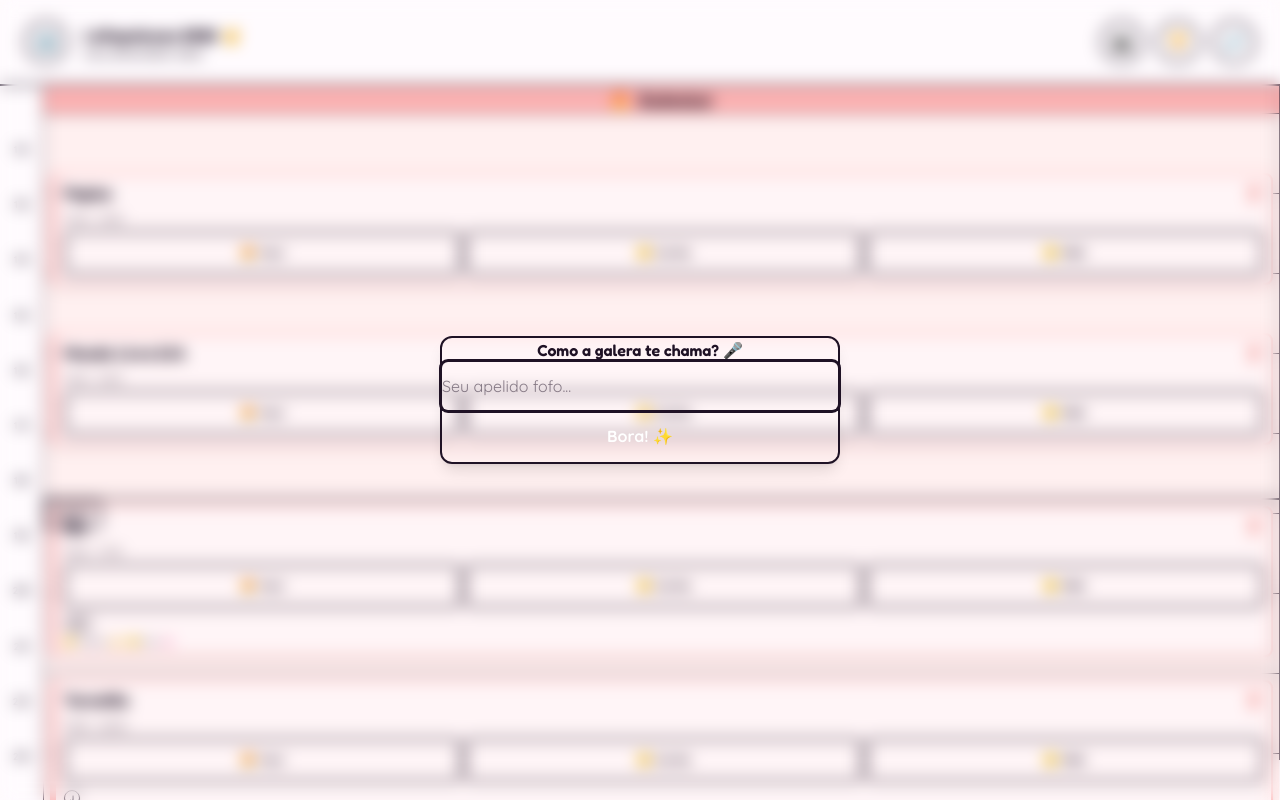
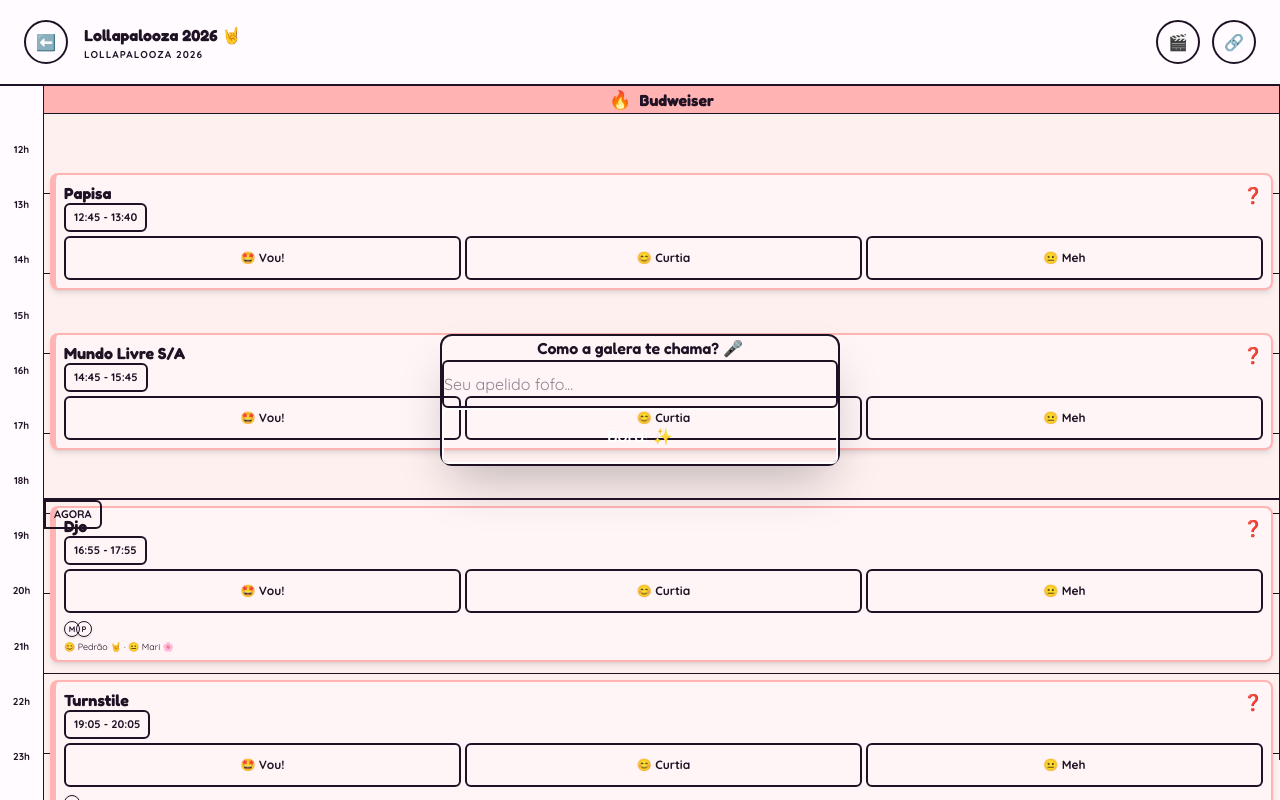
Before and after one commit to Teco-Bortolatto/ShowYuppie, a Next.js app: page /festival/1 in a window 1280 px wide. Built offline with nearby package versions, Linux system fonts and the light colour scheme.

Commit message:
UI: remove ranking, add color to share + time

```diff
--- a/src/app/festival/[id]/page.tsx
+++ b/src/app/festival/[id]/page.tsx
@@ -3,7 +3,6 @@
 import { use, useEffect, useState } from "react";
 import { Board } from "@/components/Board";
 import { NicknameModal } from "@/components/NicknameModal";
-import { RankingModal } from "@/components/RankingModal";
 import { RecapModal } from "@/components/RecapModal";
 import Link from "next/link";
 
@@ -16,10 +15,8 @@
   const [festivalName, setFestivalName] = useState("Lollapalooza 2026 🤘");
   const [toast, setToast] = useState<string | null>(null);
   const [nickname, setNickname] = useState<string | null>(null);
-  const [isRankingOpen, setIsRankingOpen] = useState(false);
   const [isRecapOpen, setIsRecapOpen] = useState(false);
   const [isShareOpen, setIsShareOpen] = useState(false);
-  const [votes, setVotes] = useState<any>({});
 
   useEffect(() => {
     const savedName = localStorage.getItem("user_nickname");
@@ -30,17 +27,6 @@
       const data = JSON.parse(savedFestival);
       setFestivalName(data.name);
     }
-
-    const savedVotes = localStorage.getItem(`festival_votes_${id}`);
-    if (savedVotes) setVotes(JSON.parse(savedVotes));
-
-    const handleStorageChange = () => {
-      const updatedVotes = localStorage.getItem(`festival_votes_${id}`);
-      if (updatedVotes) setVotes(JSON.parse(updatedVotes));
-    };
-
-    window.addEventListener("storage", handleStorageChange);
-    return () => window.removeEventListener("storage", handleStorageChange);
   }, [id]);
 
   const copyLink = async () => {
@@ -82,19 +68,6 @@
           </button>
 
           <button
-            onClick={() => {
-              const currentVotes = localStorage.getItem(`festival_votes_${id}`);
-              if (currentVotes) setVotes(JSON.parse(currentVotes));
-              setIsRankingOpen(true);
-            }}
-            className="w-11 h-11 rounded-full bg-yellow-lt border-2 border-yellow text-yellow-dk hover:bg-yellow active:scale-95 transition-all flex items-center justify-center"
-            title="Ranking"
-            aria-label="Ranking"
-          >
-            🏆
-          </button>
-
-          <button
             onClick={() => setIsShareOpen(true)}
             className="w-11 h-11 rounded-full bg-lilac-lt border-2 border-lilac text-lilac-dk hover:bg-pink-lt active:scale-95 transition-all flex items-center justify-center"
             title="Compartilhar"
@@ -122,13 +95,6 @@
 
       <NicknameModal onSave={setNickname} />
 
-      {isRankingOpen && (
-        <RankingModal
-          votes={votes}
-          onClose={() => setIsRankingOpen(false)}
-        />
-      )}
-
       {isRecapOpen && (
         <RecapModal
           festivalId={id}
@@ -137,8 +103,8 @@
       )}
 
       {isShareOpen && (
-        <div className="fixed inset-0 z-[120] bg-text/40 backdrop-blur-sm flex items-end justify-center p-4">
-          <div className="w-full max-w-[420px] bg-bg-el border-2 border-border rounded-xl p-4 animate-bounce-in">
+        <div className="fixed inset-0 z-[120] bg-bg flex items-end justify-center p-4">
+          <div className="w-full max-w-[420px] bg-pink-lt border-2 border-lilac rounded-xl p-4 animate-bounce-in shadow-2xl">
             <div className="flex items-start justify-between gap-3">
               <div className="flex flex-col gap-1">
                 <div className="text-h3 font-fredoka font-bold text-text">
@@ -150,7 +116,7 @@
               </div>
               <button
                 onClick={() => setIsShareOpen(false)}
-                className="w-11 h-11 rounded-full border-2 border-border bg-bg-sk text-text flex items-center justify-center active:scale-95 transition-all"
+                className="w-11 h-11 rounded-full border-2 border-lilac bg-bg-el text-text flex items-center justify-center active:scale-95 transition-all"
                 aria-label="Fechar"
               >
                 ✕
@@ -161,7 +127,7 @@
               <input
                 readOnly
                 value={typeof window !== "undefined" ? window.location.href : ""}
-                className="w-full bg-bg-sk border-2 border-border rounded-md px-3 py-3 text-small font-nunito text-text"
+                className="w-full bg-bg-el border-2 border-lilac rounded-md px-3 py-3 text-small font-nunito text-text"
                 aria-label="Link do festival"
               />
               <div className="flex gap-3">
@@ -173,7 +139,7 @@
                 </button>
                 <button
                   onClick={() => setIsShareOpen(false)}
-                  className="flex-1 bg-transparent border-2 border-lilac text-lilac-dk rounded-md py-3 text-body font-nunito font-bold active:scale-95 transition-all"
+                  className="flex-1 bg-bg-el border-2 border-lilac text-lilac-dk rounded-md py-3 text-body font-nunito font-bold active:scale-95 transition-all"
                 >
                   Fechar
                 </button>
--- a/src/components/Board.tsx
+++ b/src/components/Board.tsx
@@ -141,7 +141,7 @@
           {show.artist}
         </h3>
         <div className="flex items-center gap-1">
-          <div className="text-[11px] font-nunito text-text-sf">
+          <div className="text-[11px] font-nunito font-bold text-text bg-lilac-lt border-2 border-lilac rounded-md px-2 py-1">
             {show.start} - {show.end}
           </div>
         </div>
--- a/src/components/NicknameModal.tsx
+++ b/src/components/NicknameModal.tsx
@@ -25,8 +25,8 @@
   if (!isOpen) return null;
 
   return (
-    <div className="fixed inset-0 bg-text/40 backdrop-blur-sm z-[100] flex items-center justify-center p-xl">
-      <div className="bg-bg-el border-2 border-border rounded-xl p-xl w-full max-w-[400px] shadow-lg animate-bounce-in">
+    <div className="fixed inset-0 bg-bg z-[100] flex items-center justify-center p-xl">
+      <div className="bg-bg-el border-2 border-lilac rounded-xl p-xl w-full max-w-[400px] shadow-2xl animate-bounce-in">
         <h2 className="text-h1 font-fredoka font-semibold text-text mb-md text-center">
           Como a galera te chama? 🎤
         </h2>
@@ -37,12 +37,12 @@
             placeholder="Seu apelido fofo..."
             value={nickname}
             onChange={(e) => setNickname(e.target.value)}
-            className="bg-bg-sk border-1.5 border-border rounded-md px-md h-[48px] font-nunito text-text focus:border-lilac focus:ring-3 focus:ring-lilac-lt outline-none"
+            className="bg-bg-sk border-2 border-border rounded-md px-md h-[48px] font-nunito text-text focus:border-lilac outline-none"
             required
           />
           <button
             type="submit"
-            className="bg-lilac text-white font-nunito font-bold py-[14px] px-xl rounded-md bounce-hover"
+            className="bg-lilac border-2 border-lilac text-white font-nunito font-bold py-[14px] px-xl rounded-md active:scale-95 transition-all"
           >
             Bora! ✨
           </button>
```
